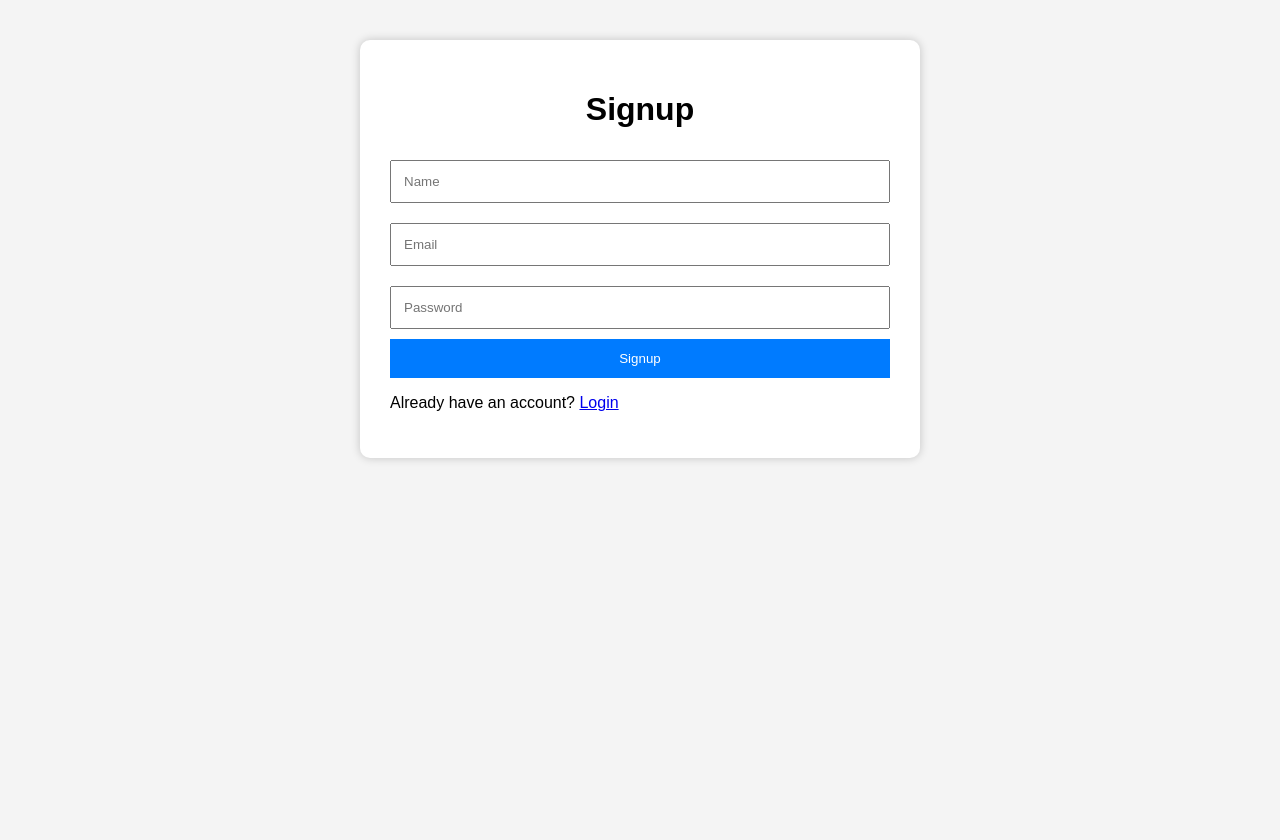
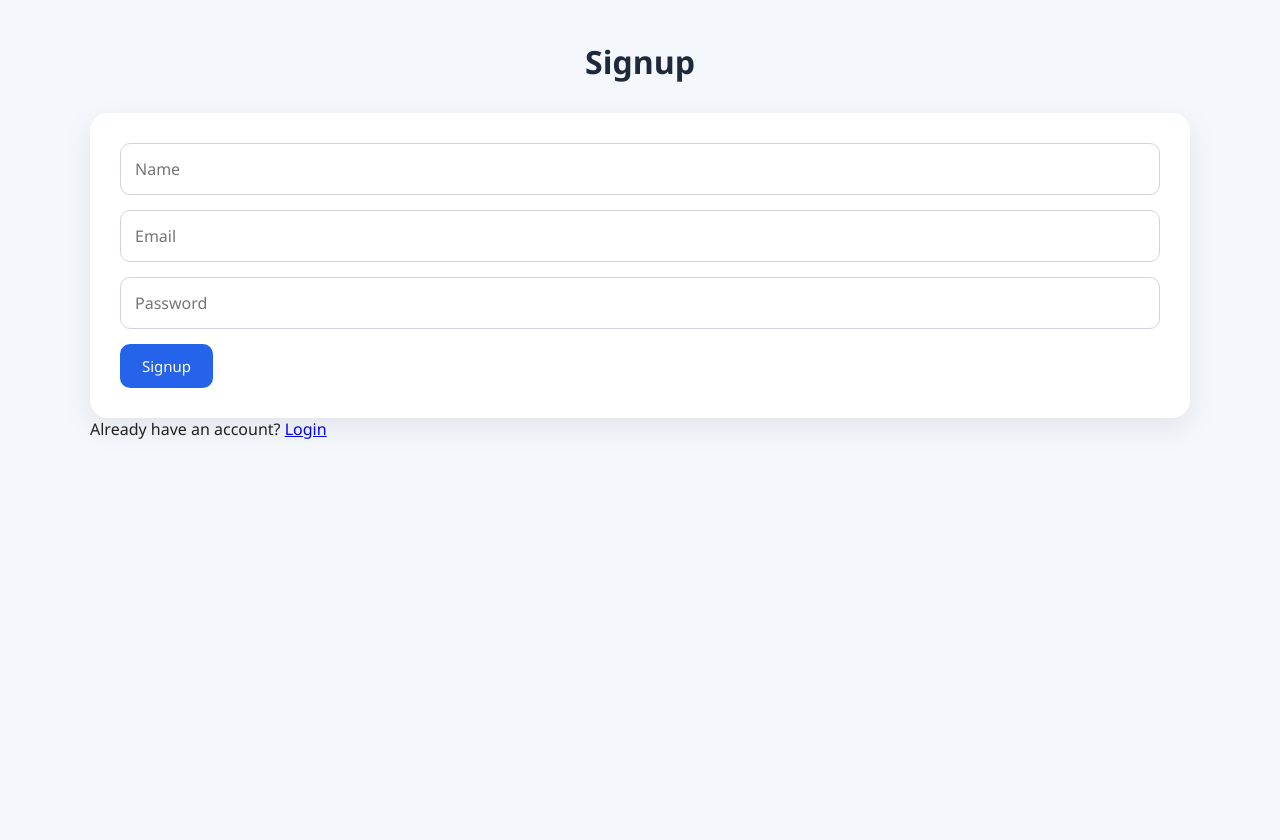
Before and after one commit to Amey-Ambetkar/Personal-Finance, a FastAPI app: page /signup in a window 1280 px wide. Before the commit the page ends 461 px from the top, so only its background shows below. Run offline with FastAPI, Linux system fonts and the light colour scheme.

Commit message:
your message

```diff
--- a/Frontend/static/style.css
+++ b/Frontend/static/style.css
@@ -1,46 +1,163 @@
-body{
-    margin:0;
-    padding:0;
-    font-family:Arial, sans-serif;
-    background:#f4f4f4;
+* {
+    margin: 0;
+    padding: 0;
+    box-sizing: border-box;
+    font-family: "Segoe UI", sans-serif;
 }
 
-.container{
-    width:500px;
-    margin:40px auto;
-    background:white;
-    padding:30px;
-    border-radius:10px;
-    box-shadow:0 0 10px rgba(0,0,0,0.2);
+body {
+    background: #f4f7fb;
+    min-height: 100vh;
+    color: #222;
 }
 
-h1{
-    text-align:center;
+.container {
+    width: 90%;
+    max-width: 1100px;
+    margin: 40px auto;
 }
 
-input{
-    width:100%;
-    padding:12px;
-    margin:10px 0;
-    box-sizing:border-box;
+h1 {
+    text-align: center;
+    margin-bottom: 30px;
+    color: #1e293b;
 }
 
-button{
-    width:100%;
-    padding:12px;
-    background:#007bff;
-    color:white;
-    border:none;
-    cursor:pointer;
+form {
+    background: white;
+    padding: 30px;
+    border-radius: 18px;
+    box-shadow: 0 10px 30px rgba(0,0,0,0.08);
 }
 
-button:hover{
-    background:#0056b3;
+input {
+    width: 100%;
+    padding: 14px;
+    margin-bottom: 15px;
+    border: 1px solid #d1d5db;
+    border-radius: 10px;
+    font-size: 16px;
 }
 
-.card{
-    background:#f9f9f9;
-    padding:15px;
-    margin:10px 0;
-    border-radius:8px;
+input:focus {
+    outline: none;
+    border-color: #2563eb;
 }
+
+button {
+    border: none;
+    padding: 12px 22px;
+    border-radius: 10px;
+    background: #2563eb;
+    color: white;
+    font-size: 15px;
+    cursor: pointer;
+    transition: 0.3s;
+}
+
+button:hover {
+    transform: translateY(-2px);
+    opacity: 0.95;
+}
+
+.dashboard-grid {
+    display: grid;
+    grid-template-columns: repeat(auto-fit,minmax(240px,1fr));
+    gap: 20px;
+    margin-bottom: 30px;
+}
+
+.card {
+    background: white;
+    border-radius: 18px;
+    padding: 25px;
+    box-shadow: 0 8px 25px rgba(0,0,0,0.08);
+}
+
+.card h3 {
+    color: #64748b;
+    margin-bottom: 10px;
+}
+
+.card p {
+    font-size: 28px;
+    font-weight: bold;
+    color: #0f172a;
+}
+
+.actions {
+    display: flex;
+    gap: 15px;
+    justify-content: center;
+    margin-top: 25px;
+}
+
+.actions a {
+    text-decoration: none;
+}
+
+.expense-table {
+    width: 100%;
+    border-collapse: collapse;
+    background: white;
+    margin-top: 30px;
+    border-radius: 15px;
+    overflow: hidden;
+    box-shadow: 0 8px 25px rgba(0,0,0,0.08);
+}
+
+.expense-table th {
+    background: #2563eb;
+    color: white;
+    padding: 15px;
+}
+
+.expense-table td {
+    padding: 14px;
+    border-bottom: 1px solid #eee;
+}
+
+.expense-table tr:hover {
+    background: #f8fafc;
+}
+
+.login-box,
+.signup-box {
+    max-width: 450px;
+    margin: 60px auto;
+}
+
+.navbar {
+    background: white;
+    padding: 18px 40px;
+    box-shadow: 0 4px 20px rgba(0,0,0,0.06);
+    display: flex;
+    justify-content: space-between;
+    align-items: center;
+}
+
+.logo {
+    font-size: 22px;
+    font-weight: bold;
+    color: #2563eb;
+}
+
+.logout-btn {
+    background: #ef4444;
+}
+
+.logout-btn:hover {
+    background: #dc2626;
+}
+
+.success-card {
+    border-left: 5px solid #22c55e;
+}
+
+.warning-card {
+    border-left: 5px solid #f59e0b;
+}
+
+.danger-card {
+    border-left: 5px solid #ef4444;
+}
```
